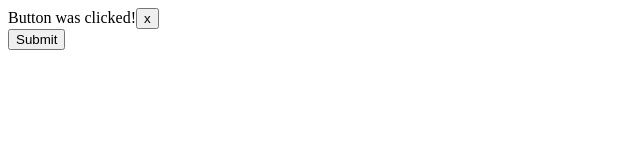
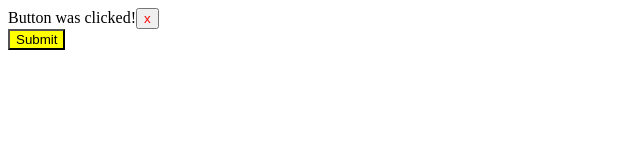
Before and after one commit to Nayem73/React-Training, a React (Vite) app in the folder codewithmosh-typescript/: page / in a window 1280 px wide. Both pictures are taken after a click on the button "Submit". Shown: the top 160 px of the page, without its empty margins (0-640 px from the left). Built offline with nearby package versions, Linux system fonts and the light colour scheme.

Commit message:
Now the CSS modules work!

```diff
--- a/codewithmosh-typescript/src/components/Button.tsx
+++ b/codewithmosh-typescript/src/components/Button.tsx
@@ -1,5 +1,5 @@
 import { useState } from "react";
-import './Button.module.css';
+import styles from './Button.module.css';
 
 interface ButtonProps {
   buttonText: string;
@@ -23,10 +23,10 @@ const Button = ({ buttonText }: ButtonProps) => {
       {alert &&
         <div>
           Button was clicked!
-          <button className="alert" onClick={handleClickClose}>x</button>
+          <button className={styles.alert} onClick={handleClickClose}>x</button>
         </div>
       }
-      <button onClick={(event) => handleClick(event)} className="btn">{buttonText}</button>
+      <button onClick={(event) => handleClick(event)} className={styles.btn}>{buttonText}</button>
     </>
   )
 }
```
